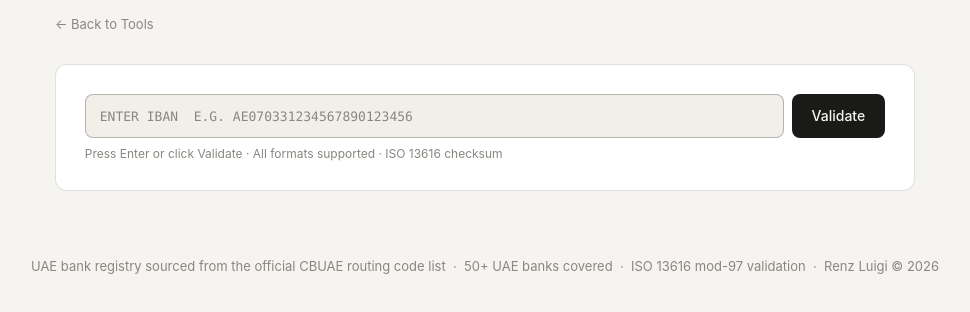
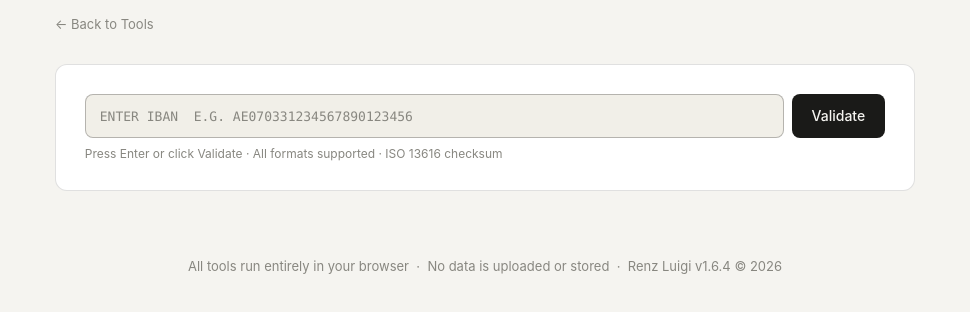
Before and after one commit to renzluigi-27/lui-s-toolbox, a plain HTML site: page iban-checker.html in a window 1280 px wide. Shown: the part 86-398 px from the top of the page, without its empty margins (155-1125 px from the left). Drawn offline with Linux system fonts and the light colour scheme.

Commit message:
Update iban-checker.html

```diff
--- a/iban-checker.html
+++ b/iban-checker.html
@@ -101,7 +101,7 @@
 </div>
 
 <footer>
-  UAE bank registry sourced from the official CBUAE routing code list &nbsp;·&nbsp; 50+ UAE banks covered &nbsp;·&nbsp; ISO 13616 mod-97 validation &nbsp;·&nbsp; Renz Luigi &copy; 2026
+  All tools run entirely in your browser &nbsp;&middot;&nbsp; No data is uploaded or stored &nbsp;&middot;&nbsp; Renz Luigi v1.6.4 &copy; 2026
 </footer>
 <script src="banks.js"></script>
 <script>
```
